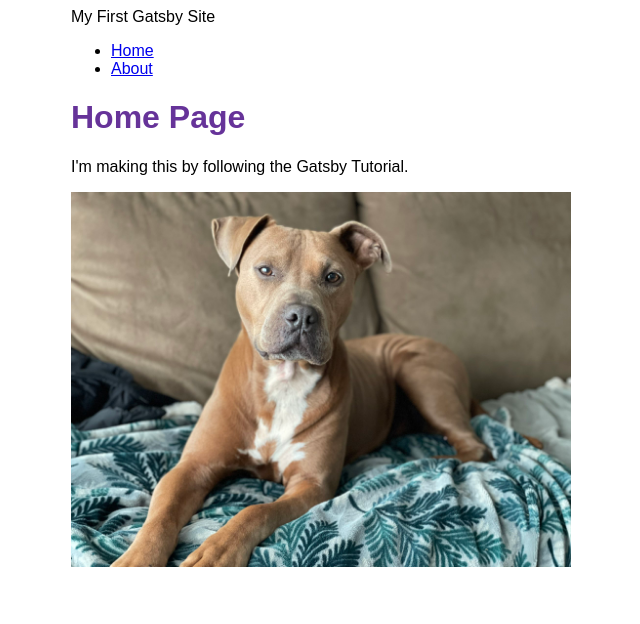
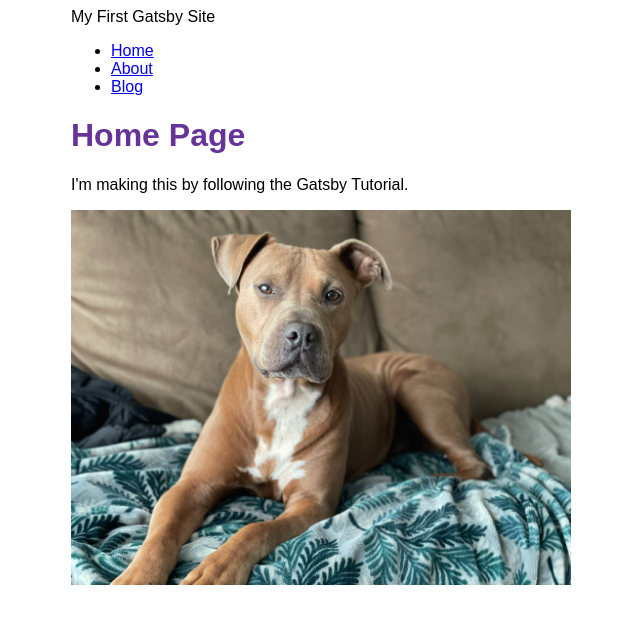
Before and after one commit to garudanish/my-first-gatsby-site, a Gatsby site: page / in a window 1280 px wide. Shown: the whole page, without its empty margins (319-959 px from the left). Built offline with nearby package versions, Linux system fonts and the light colour scheme; Gatsby itself is replaced by a stand-in of ours.

Commit message:
Create blog page skeleton and add link to navbar

```diff
--- a/src/components/layout.js
+++ b/src/components/layout.js
@@ -38,6 +38,11 @@
               About
             </Link>
           </li>
+          <li className={navLinkItem}>
+            <Link to="/blog" className={navLinkText}>
+              Blog
+            </Link>
+          </li>
         </ul>
       </nav>
       <main>
```
Also changed, not shown: src/pages/blog.js (added, +10 -0 lines).
